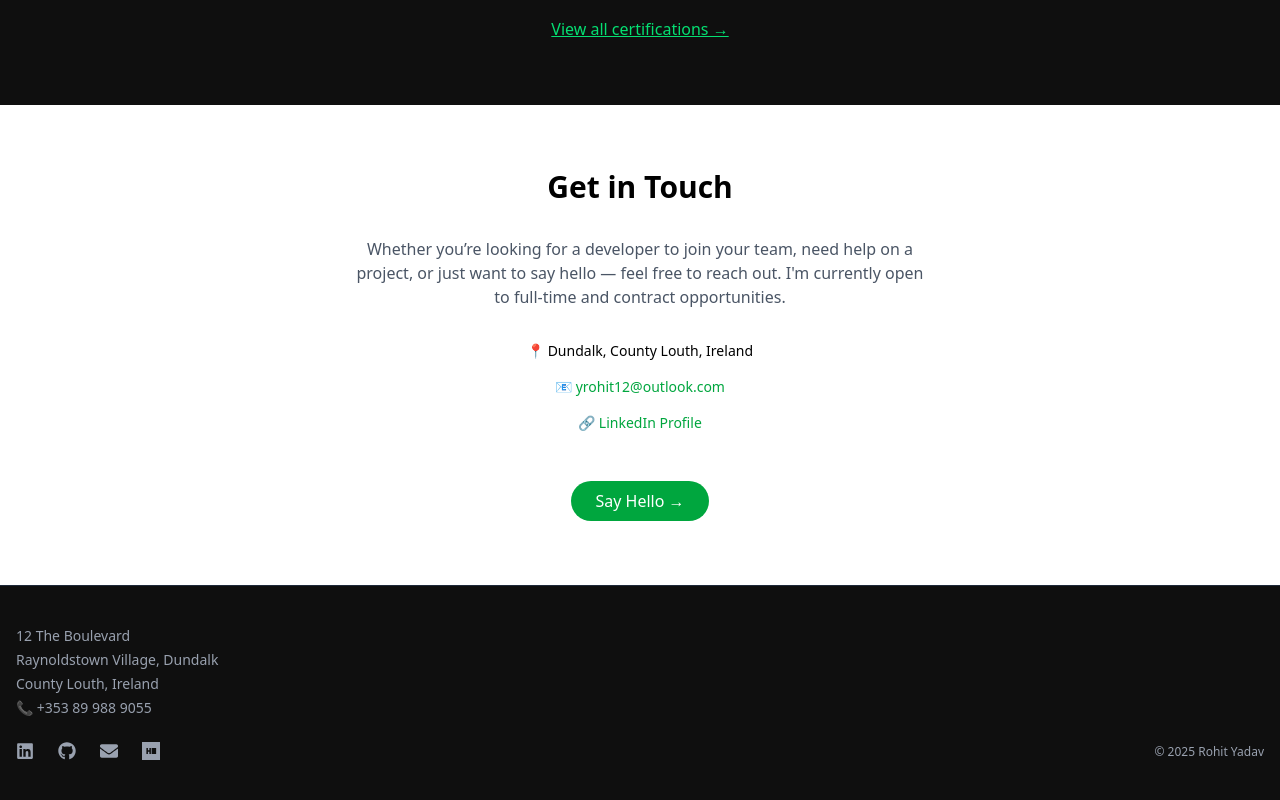
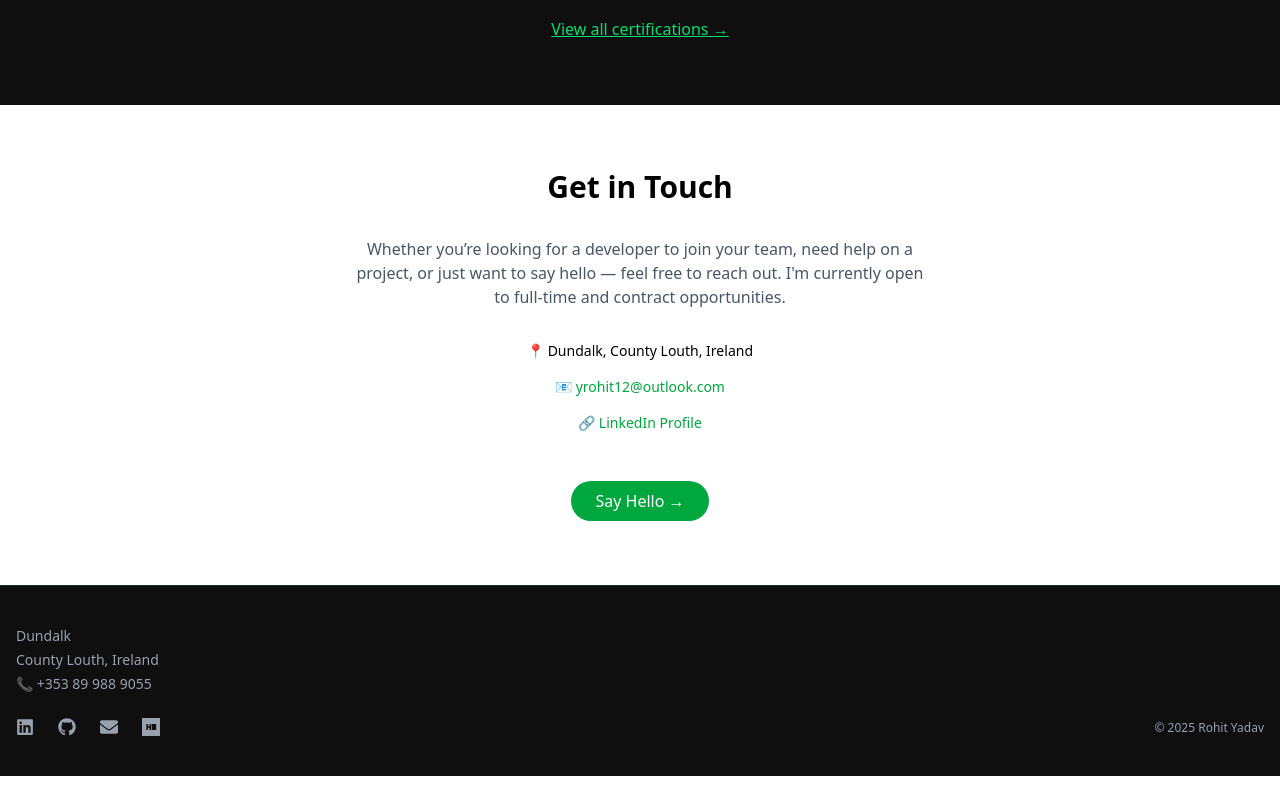
Before and after one commit to yrohit1295/portoflio, a React (Vite) app: page / in a window 1280 px wide. Shown: the part 3467-4267 px from the top of the page. After the commit the page ends 4243 px from the top, so only its background shows below. Built offline with nearby package versions, Linux system fonts and the light colour scheme.

Commit message:
Update Footer.jsx

```diff
--- a/src/components/Footer.jsx
+++ b/src/components/Footer.jsx
@@ -10,8 +10,7 @@ function Footer() {
                 <div className="space-y-4 text-center md:text-left">
                     {/* Address */}
                     <div className="text-gray-400 space-y-1 text-sm">
-                        <div>12 The Boulevard</div>
-                        <div>Raynoldstown Village, Dundalk</div>
+                        <div>Dundalk</div>
                         <div>County Louth, Ireland</div>
                         <div>📞 +353 89 988 9055</div>
                     </div>
```
